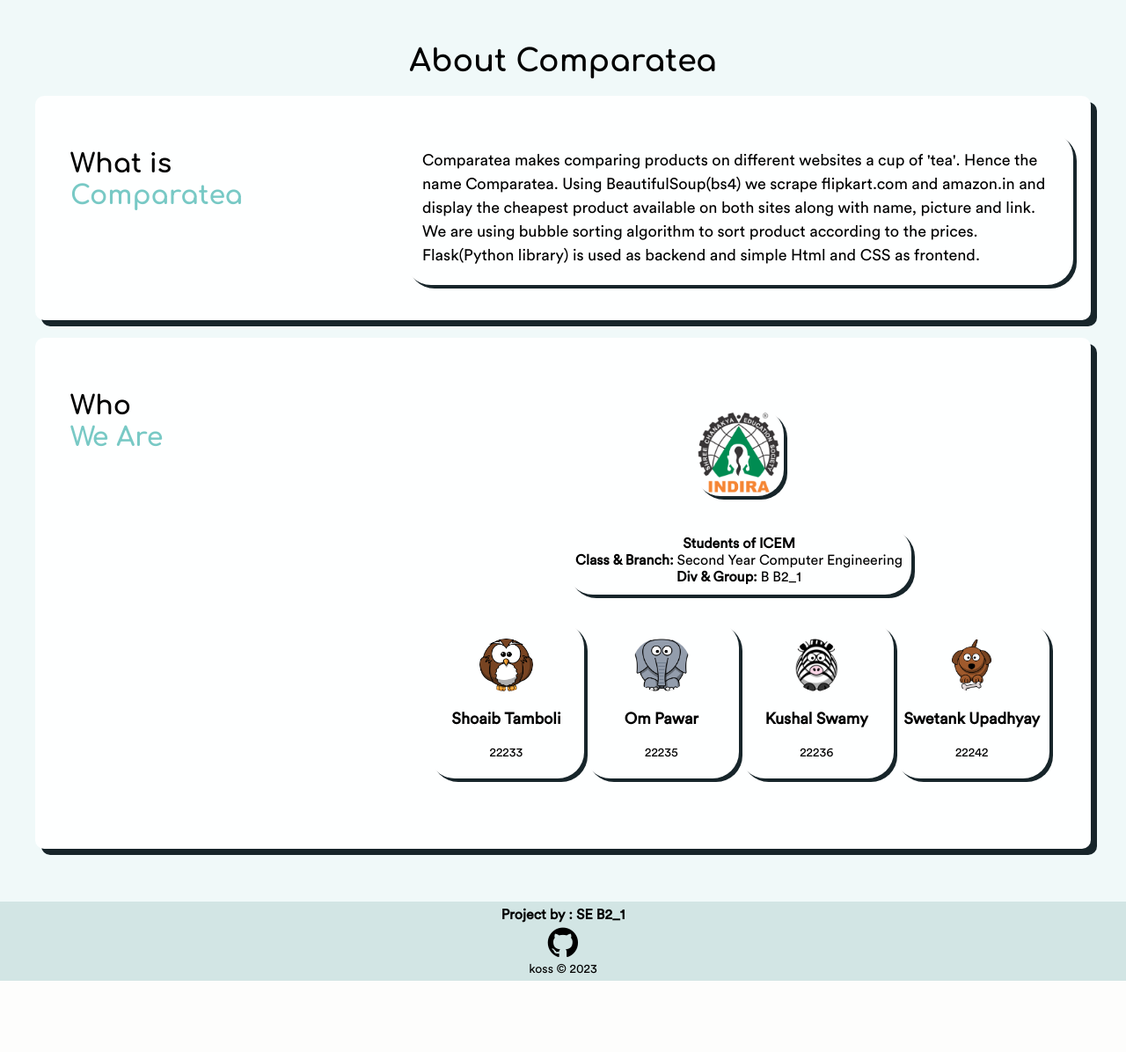
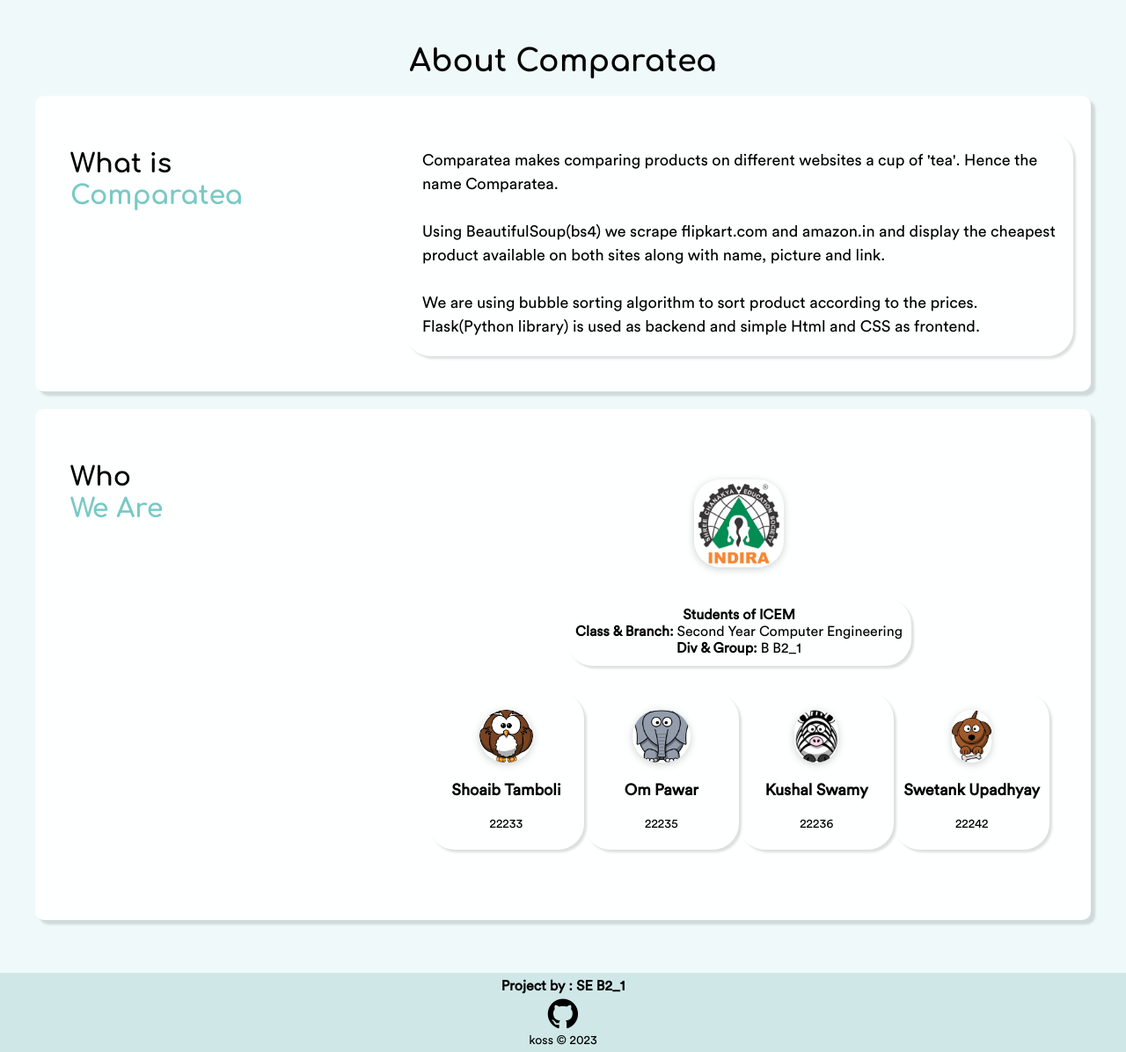
Before and after one commit to kosspbl/comparatea, a Flask app: page /about in a window 1280 px wide. Shown: the part 100-1296 px from the top of the page at 88% size. Before the commit the page ends 1215 px from the top, so only its background shows below. Run offline with Flask 3, Linux system fonts and the light colour scheme.

Commit message:
style changes

```diff
--- a/static/error.css
+++ b/static/error.css
@@ -127,7 +127,7 @@
     position : fixed;
     bottom : 0;
     left : 0;
-    background-color: #d2e5e4;
+    background-color: #cfe8e7;
     text-align : center;
     width: 100%;
     height: 90px;
--- a/static/styles-about.css
+++ b/static/styles-about.css
@@ -149,7 +149,8 @@
     margin-right: 40px;
     background-color: #feffff;
     border-radius : 10px;
-    box-shadow : 7px 7px 0px #17252a;
+    /*box-shadow : 7px 7px 0px #17252a;*/
+    box-shadow: rgba(24, 38, 43, 0.15) 4.95px 4.95px 2.6px;
     padding: 20px;
 }
 
@@ -174,7 +175,7 @@
 .what-para {
     flex: 2;
     border-radius: 30px;
-    box-shadow : 4px 4px 0px #17252a;
+    box-shadow: rgba(24, 38, 43, 0.15) 2.95px 2.95px 2.6px;
     line-height: 1.5;
     font-size: 18px;
 }
@@ -203,7 +204,7 @@
     margin-right: auto;
     margin: 10px auto;
     border-radius: 30px;
-    box-shadow : 4px 4px 0px #17252a;
+    box-shadow: rgba(99, 99, 99, 0.3) 0px 2px 8px 0px;
 }
 
 .details {
@@ -212,7 +213,7 @@
     margin: 10px auto;
     font-size: 16px;
     border-radius: 30px;
-    box-shadow : 4px 4px 0px #17252a;
+    box-shadow: rgba(24, 38, 43, 0.15) 2.95px 2.95px 2.6px;
     text-align: center;
     padding: 10px;
 }
@@ -226,7 +227,8 @@
     font-size: 16px;
     flex-direction: column;
     border-radius: 30px;
-    box-shadow : 4px 4px 0px #17252a;
+    /*box-shadow : 4px 4px 0px #17252a;*/
+    box-shadow: rgba(24, 38, 43, 0.15) 2.95px 2.95px 2.6px;
     text-align: center;
     padding: 10px;
 }
@@ -236,6 +238,7 @@
     margin: 10px auto;
     margin-left: auto;
     margin-right: auto;
+    box-shadow: rgba(99, 99, 99, 0.3) 0px 2px 8px 0px;
     border-radius: 30px;
 }
 
@@ -255,7 +258,7 @@
     color : #000000;
     margin : 0px auto;
     margin-top: 60px;
-    background-color: #d2e5e4;
+    background-color: #cfe8e7;
     text-align : center;
     width: 100%;
     height: 90px;
--- a/templates/about.html
+++ b/templates/about.html
@@ -25,7 +25,9 @@
                 <span class = "color">Comparatea</span>
             </div>
             <p class = "what-para">
-                Comparatea makes comparing products on different websites a cup of 'tea'. Hence the name Comparatea. Using BeautifulSoup(bs4) we scrape flipkart.com and amazon.in and display the cheapest product available on both sites along with name, picture and link. We are using bubble sorting algorithm to sort product according to the prices. Flask(Python library) is used as backend and simple Html and CSS as frontend.
+            Comparatea makes comparing products on different websites a cup of 'tea'. Hence the name Comparatea.
+            <br><br> Using BeautifulSoup(bs4) we scrape flipkart.com and amazon.in and display the cheapest product available on both sites along with name, picture and link.
+            <br><br> We are using bubble sorting algorithm to sort product according to the prices. Flask(Python library) is used as backend and simple Html and CSS as frontend.
             </p>
         </div>
 
```
Also changed, not shown: static/styles.css (+10 -8 lines).
